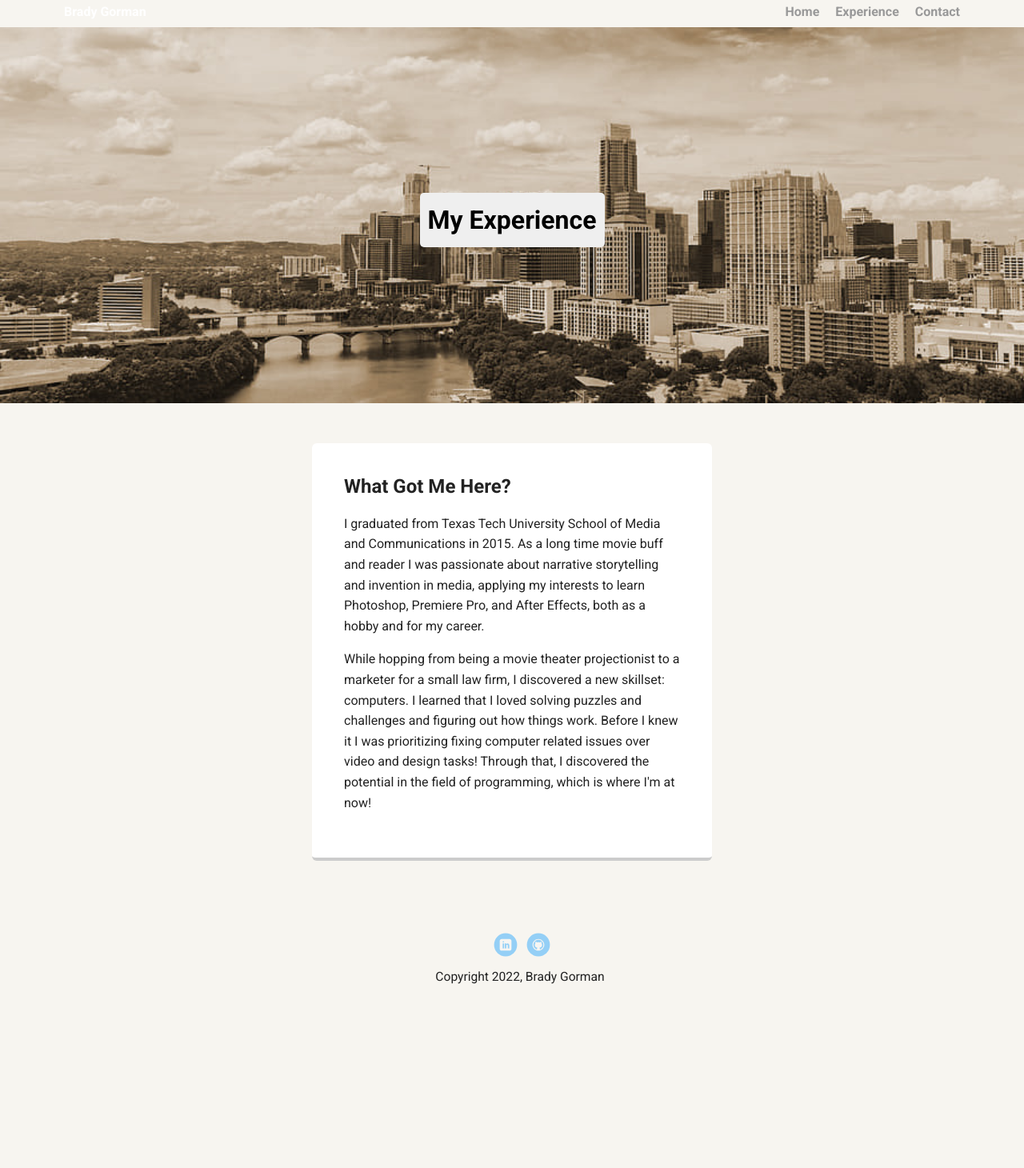
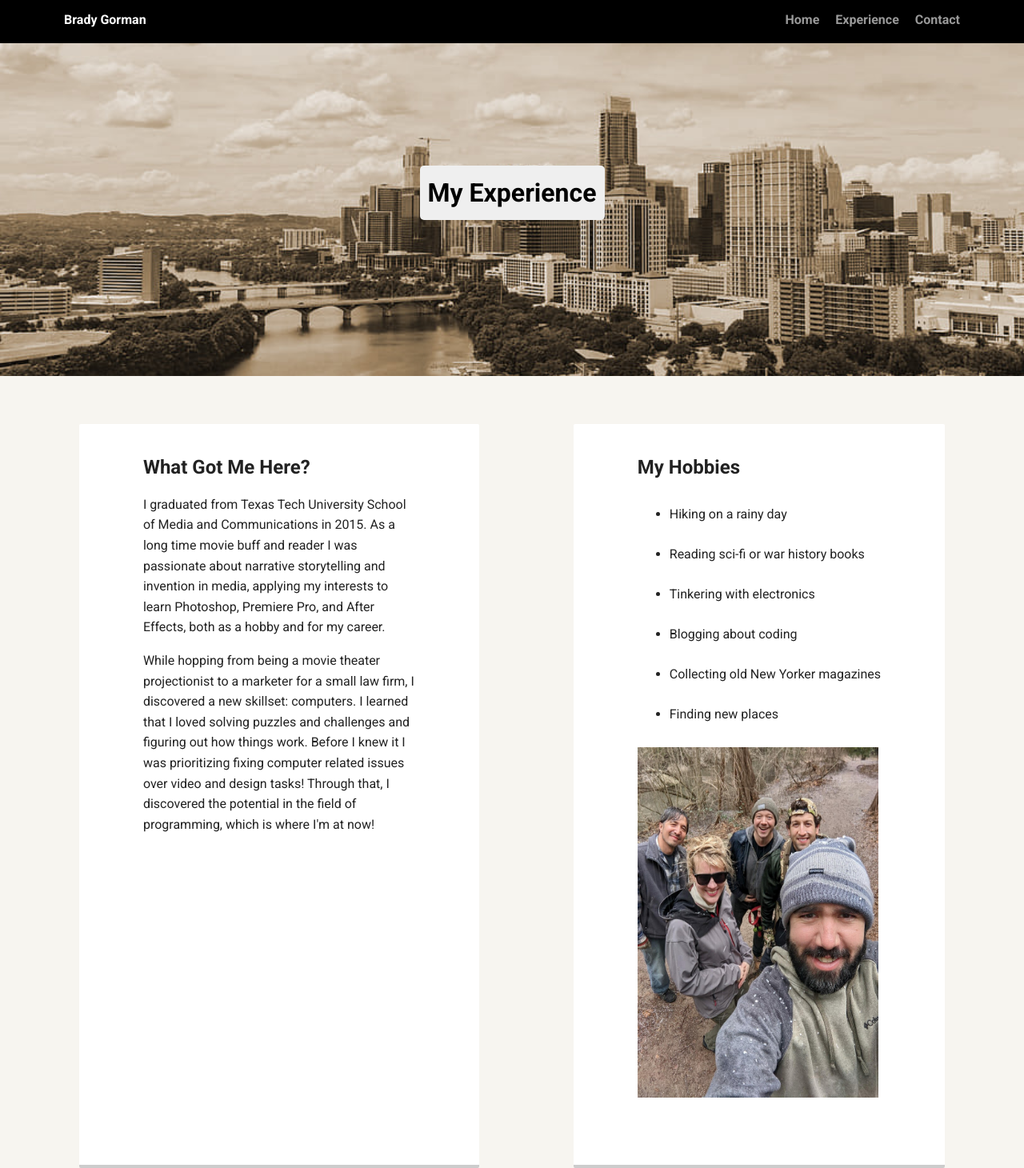
Before and after one commit to Brady1138/Treehouse_portfolio, a plain HTML site: page experience.html in a window 1280 px wide. Shown: the top 1460 px of the page at 80% size. Before the commit the page ends 1325 px from the top, so only its background shows below. Drawn offline with Linux system fonts and the light colour scheme; a web font is replaced by a local one.

Commit message:
Added picture, improved styling syntax

```diff
--- a/experience.html
+++ b/experience.html
@@ -10,8 +10,8 @@
   <link href="https://fonts.googleapis.com/css?family=Muli%7CRoboto:400,300,500,700,900" rel="stylesheet"></head>
   <body>
 
-    <div class="Main-menu">
-      <ul class="nav">
+    <div class="banner">
+      <ul class="main-menu">
         <li class="name">Brady Gorman</li>
         <li><a href="/index.html">Home</a></li>
         <li><a href="/experience.html">Experience</a></li>
@@ -24,10 +24,23 @@
     </header>
 
     <main class="flex">
-      <div class="card">
+      <div class="info">
         <h2>What Got Me Here?</h2>
         <p>I graduated from Texas Tech University School of Media and Communications in 2015. As a long time movie buff and reader I was passionate about narrative storytelling and invention in media, applying my interests to learn Photoshop, Premiere Pro, and After Effects, both as a hobby and for my career.</p>
         <p>While hopping from being a movie theater projectionist to a marketer for a small law firm, I discovered a new skillset: computers. I learned that I loved solving puzzles and challenges and figuring out how things work. Before I knew it I was prioritizing fixing computer related issues over video and design tasks! Through that, I discovered the potential in the field of programming, which is where I'm at now!</p>
+      </div>
+
+      <div class="info">
+        <h2>My Hobbies</h2>
+        <ul class="hobbies">
+          <li>Hiking on a rainy day</li>
+          <li>Reading sci-fi or war history books</li>
+          <li>Tinkering with electronics</li>
+          <li>Blogging about coding</li>
+          <li>Collecting old New Yorker magazines</li>
+          <li>Finding new places</li>
+        </ul>
+        <img id="hiking" src="/images/hiking.jpg" alt="On a hike!">
       </div>
 
     </main>
--- a/styles.css
+++ b/styles.css
@@ -23,7 +23,7 @@ a:hover {
 
 /* Section Styles */
 
-.main-nav {
+.banner {
   width: 100%;
   background: black;
   min-height: 30px;
@@ -31,7 +31,7 @@ a:hover {
   position: fixed;
   text-align: center;
 }
-.nav {
+.main-menu {
   display: flex;
   justify-content: space-around;
   font-weight: 700;
@@ -40,18 +40,18 @@ a:hover {
   padding: 0;
 }
 
-.nav .name {
+.main-menu .name {
     display: block;
     margin-right: auto;
     color: white;
 }
-.nav li {
+.main-menu li {
   padding: 5px 10px 10px 10px;
 }
-.nav a {
+.main-menu a {
   transition: all .5s;
 }
-.nav a:hover {
+.main-menu a:hover {
   color: white
 }
 
@@ -99,21 +99,26 @@ header .profile-image:hover {
   margin: 10px auto;
   margin-top: 147px;
 }
+
+#hiking {
+  width: 301px;
+  height: 438px;
+}
 .location {
   background-color: #222;
   color: rgb(255, 255, 255);
 }
-.card {
-  margin: 30px;
-  padding: 20px 40px 40px;
+.info {
+  margin: 40px;
+  padding: 20px 80px 80px;
   max-width: 500px;
   text-align: left;
   background: #fff;
   border-bottom: 4px solid #ccc;
-  border-radius: 6px;
+  border-radius: 2px;
   transition: all .5s;
 }
-.card:hover {
+.info:hover {
   border-color: #c46a1b;
 }
 
@@ -133,6 +138,11 @@ ul.skills {
 
 .skills li:nth-child(odd) {
   background: #000000;
+}
+
+.hobbies {
+  line-height: 50px;
+  font-family: 'Roboto', sans-serif;
 }
 button {
   color: white;
@@ -214,7 +224,7 @@ a.social:hover {
     min-height: 470px;
   }
 
-  .nav {
+  .main-menu {
     max-width: 1200px;
     padding: 0 30px;
   }
```
Also changed, not shown: contact.html (+3 -3 lines), index.html (+4 -4 lines), images/hiking.jpg (added).
